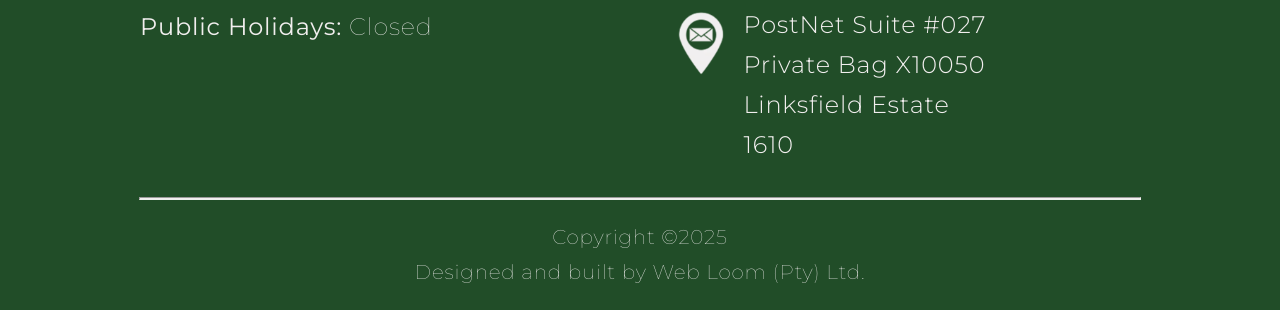
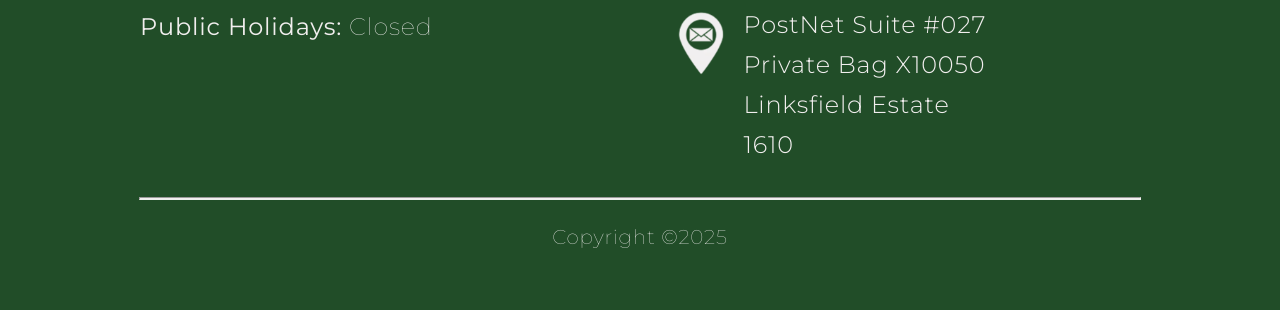
Before and after one commit to mooship/green-contracting, a plain HTML site: page public/404.html in a window 1280 px wide. Shown: the part 1370-1680 px from the top of the page. After the commit the page ends 1645 px from the top, so only its background shows below. Drawn offline with nearby package versions, Linux system fonts and the light colour scheme.

Commit message:
Remove Web Loom attribution from footer
Deleted the 'Designed and built by Web Loom (Pty) Ltd.' line from the footer in 404.html, benefits.html, index.html, and maintenance.html for consistency and updated branding.

```diff
--- a/public/404.html
+++ b/public/404.html
@@ -133,7 +133,6 @@
         <hr />
         <div id="footer_copyright">
           <p>Copyright ©2025</p>
-          <p>Designed and built by Web Loom (Pty) Ltd.</p>
         </div>
       </div>
     </footer>
```
Also changed, not shown: public/benefits.html (+0 -1 lines), public/index.html (+0 -1 lines), public/maintenance.html (+0 -1 lines).
